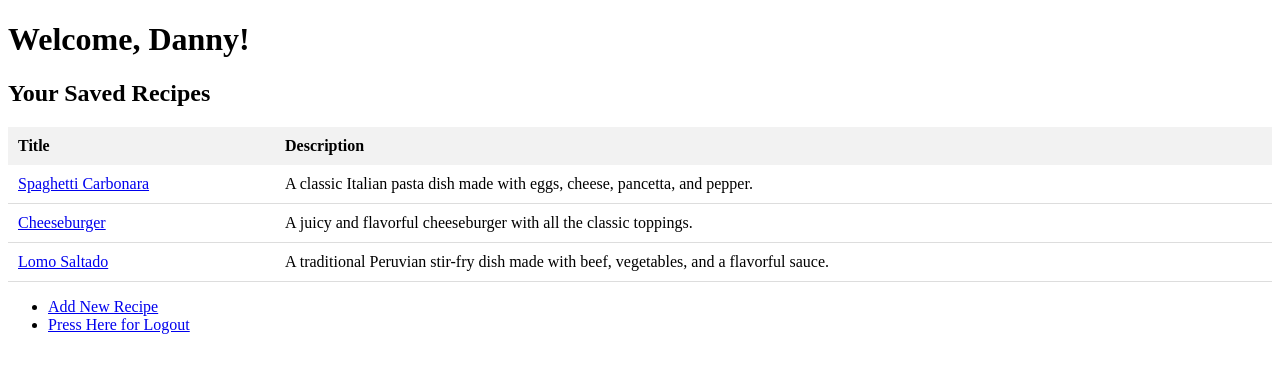
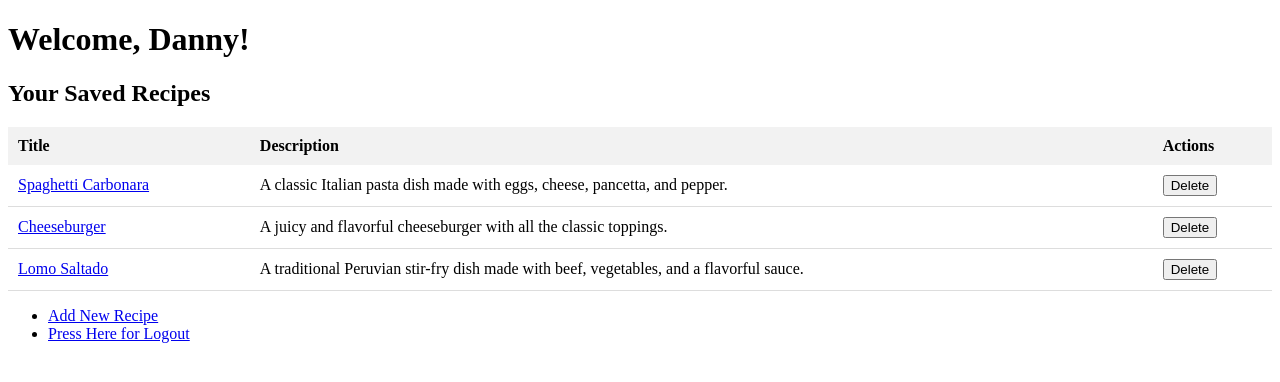
Before and after one commit to dannyvasq/recipes-app, a Flask app: page /recipes in a window 1280 px wide. Shown: the top 382 px of the page. Run offline with Flask 3, Linux system fonts and the light colour scheme; a user stored in the database is signed in.

Commit message:
Add the delete recipe function

```diff
--- a/templates/recipe_details.html
+++ b/templates/recipe_details.html
@@ -21,6 +21,8 @@
         {% endfor %}
     </ol>
     <p><strong>Created on:</strong> {{ recipe.created.strftime('%B %d, %Y at %I:%M %p') }}</p>
+    <form action="{{ url_for('delete_recipe', id=recipe.id) }}" method="POST" style="display:inline;">
+        <button type="submit">Delete Recipe</button>
     <nav>
         <ul>
             <li><a href="{{ url_for('show_recipes') }}">Back to Recipes</a></li>
--- a/templates/recipes.html
+++ b/templates/recipes.html
@@ -30,11 +30,17 @@
         <tr>
             <th>Title</th>
             <th>Description</th>
+            <th>Actions</th>
         </tr>
         {% for recipe in recipes %}
         <tr>
             <td><a href="{{ url_for('recipe_details', id=recipe.id) }}">{{ recipe.title }}</a></td>
             <td>{{ recipe.description }}</td>
+            <td>
+                <form action="{{ url_for('delete_recipe', id=recipe.id) }}" method="POST" style="display:inline;">
+                    <button type="submit">Delete</button>
+                </form>
+            </td>
         </tr>
         {% endfor %}
     </table>
```
Also changed, not shown: instance/recipes.db.
